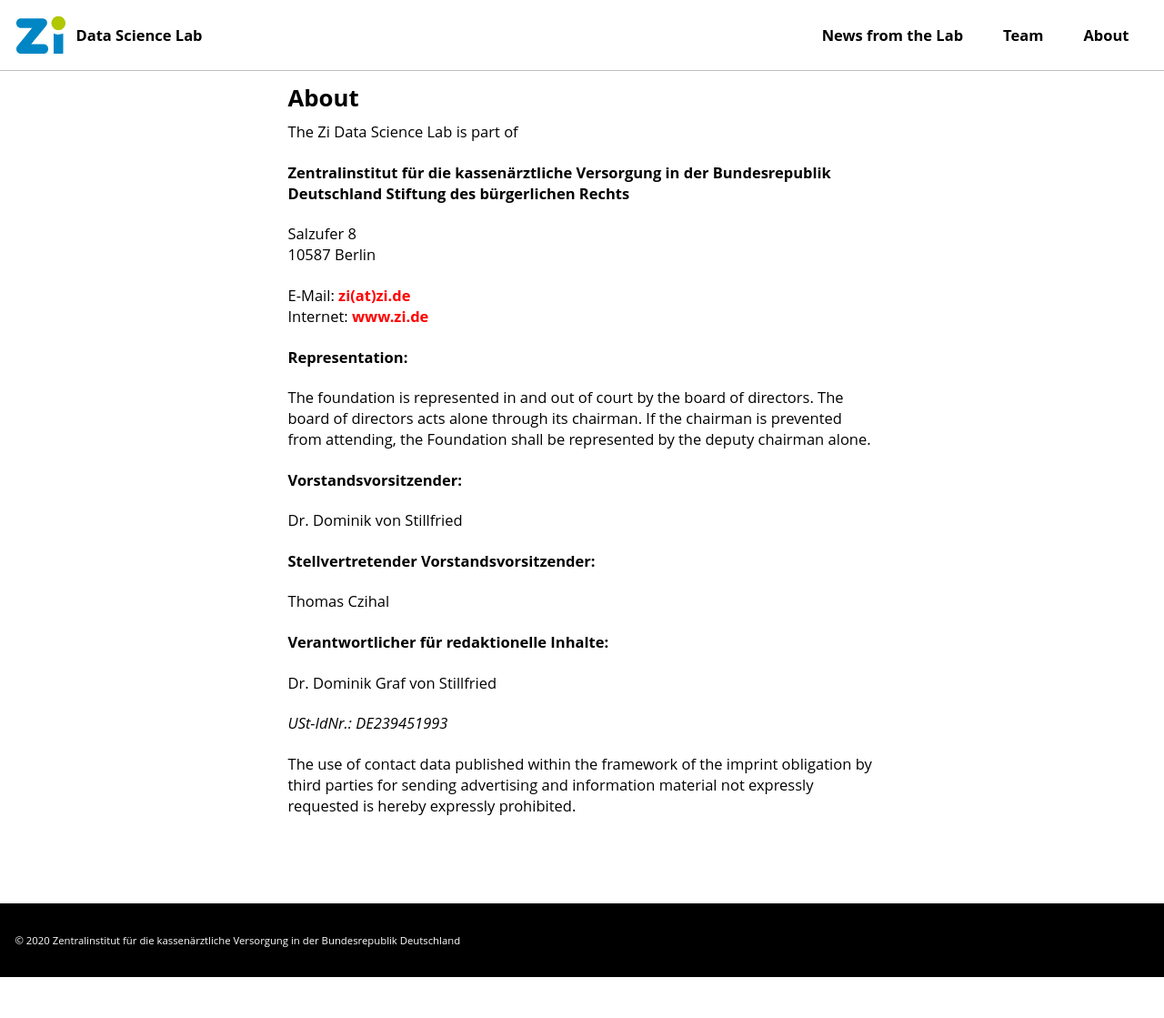
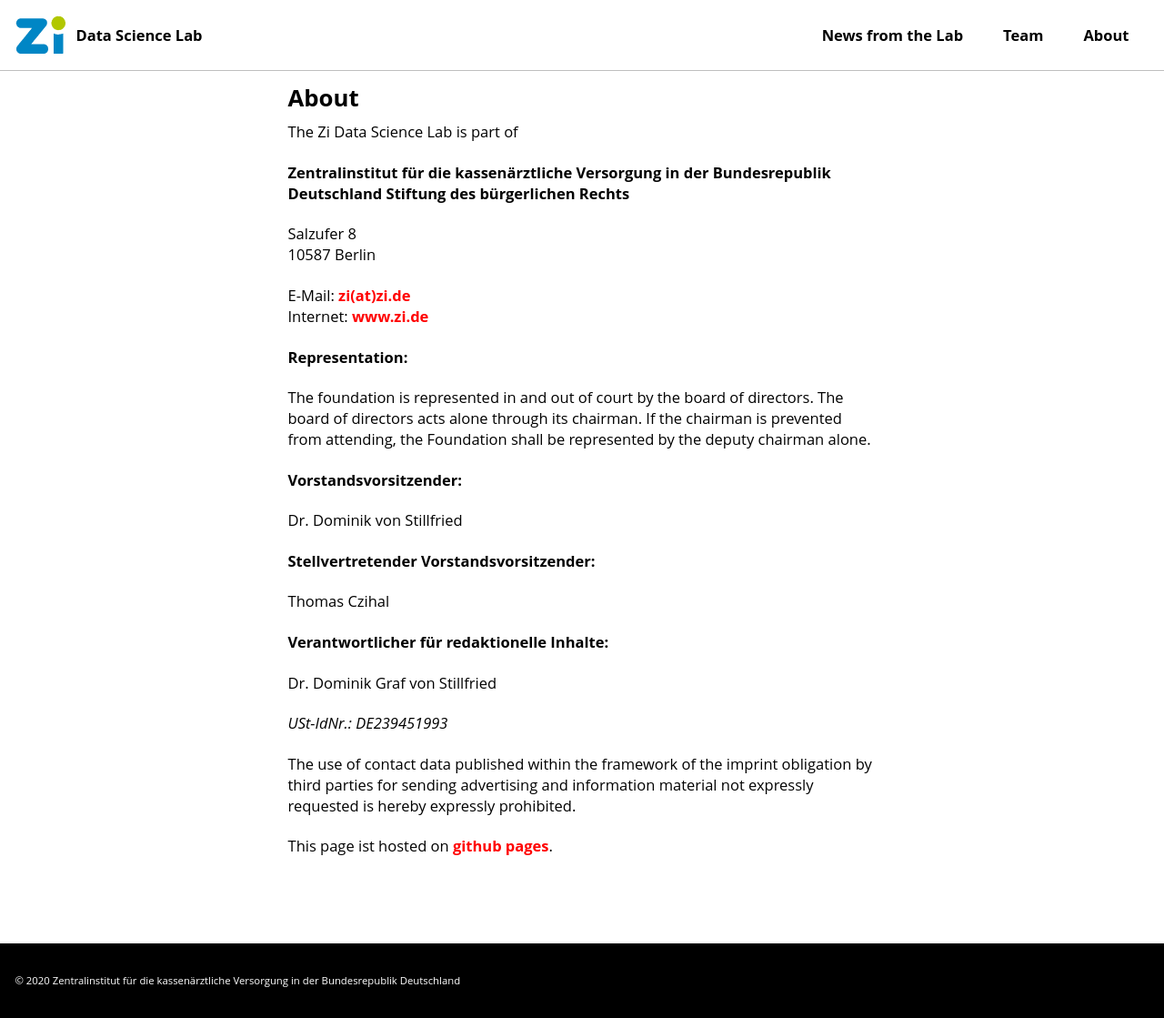
Before and after one commit to zidatalab/zidatalab.github.io, a Jekyll site: the page built from _pages/About.md, in a window 1280 px wide. Shown: the whole page at 91% size. Built offline with Jekyll 4.4.1, drawn with Linux system fonts in a browser that asks for light colours; cached includes are drawn as plain includes; nearby versions of some CDN libraries; before the commit the page ends 1074 px from its top, so only the background shows below that.

Commit message:
added link

```diff
--- a/_pages/About.md
+++ b/_pages/About.md
@@ -36,3 +36,5 @@ Dr. Dominik Graf von Stillfried
 *USt-IdNr.: DE239451993*
 
 The use of contact data published within the framework of the imprint obligation by third parties for sending advertising and information material not expressly requested is hereby expressly prohibited.
+
+This page ist hosted on [github pages](https://github.com/zidatalab/zidatalab.github.io).
```
